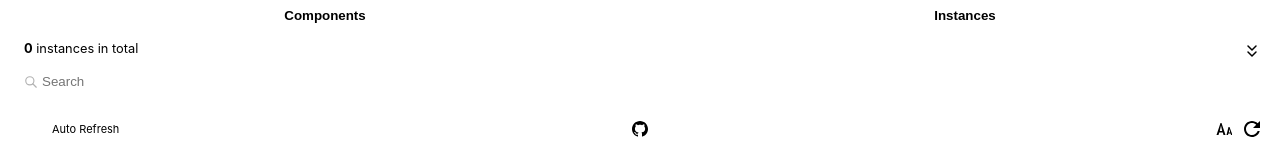
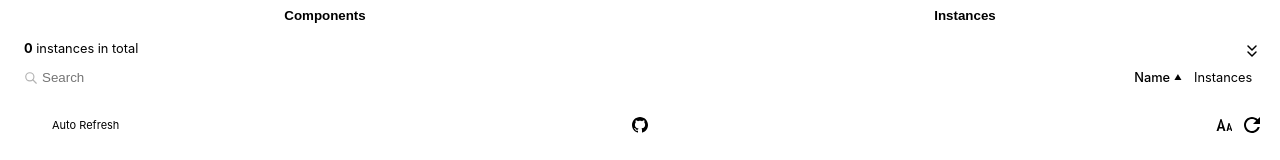
Before and after one commit to JonathanIlk/figma-components-manager-plugin, a Vue app: page / in a window 1280 px wide. Shown: the top 160 px of the page. Built offline with nearby package versions, Linux system fonts and the light colour scheme; the HTML template or start-up script is replaced by a standard one.

Commit message:
Add sorting possibility for components tab

```diff
--- a/frontend/src/App.vue
+++ b/frontend/src/App.vue
@@ -3,8 +3,34 @@
     <TabView class="main-tab-view">
       <template #Components>
           <ComponentsListHeader />
-          <SearchInput v-model="componentsSearch" class="standalone-search"/>
-          <ComponentsList :search-term="componentsSearch" />
+          <div class="components-filter-bar">
+            <SearchInput v-model="componentsSearch" class="half-width-search"/>
+            <div class="sort-buttons">
+              <div
+                class="sort-button subtle-text"
+                :class="{ active: componentsSortColumn === 'name' }"
+                @click="toggleComponentsSort('name')"
+                title="Sort by Name"
+              >
+                Name
+                <span class="sort-indicator" :class="{ 'visibility-hidden': componentsSortColumn !== 'name' }">
+                    {{ componentsSortDirection === 'asc' ? '▲' : '▼' }}
+                </span>
+              </div>
+              <div
+                class="sort-button subtle-text"
+                :class="{ active: componentsSortColumn === 'instances' }"
+                @click="toggleComponentsSort('instances')"
+                title="Sort by Instance Count"
+              >
+                Instances
+                <span class="sort-indicator" :class="{ 'visibility-hidden': componentsSortColumn !== 'instances' }">
+                    {{ componentsSortDirection === 'asc' ? '▲' : '▼' }}
+                </span>
+              </div>
+            </div>
+          </div>
+          <ComponentsList :config="componentsListConfig" />
       </template>
       <template #Instances>
           <SearchInput v-model="instancesSearch" class="standalone-search"/>
@@ -17,14 +43,14 @@
 </template>
 
 <script lang="ts">
-import { defineComponent, ref } from 'vue';
+import { defineComponent, ref, computed } from 'vue';
 import TabView from './components/common/TabView.vue';
 import ComponentsListHeader from './components/components-tab/ComponentsListHeader.vue';
 import SearchInput from './components/common/SearchInput.vue';
-import ComponentsList from './components/components-tab/ComponentsList.vue';
 import InstancesList from './components/instances-tab/InstancesList.vue';
 import SettingsBar from './components/SettingsBar.vue';
 import ResizeCorner from './components/ResizeCorner.vue';
+import ComponentsList, {ComponentListConfig} from "./components/components-tab/ComponentsList.vue";
 
 export default defineComponent({
   name: 'App',
@@ -41,9 +67,32 @@ export default defineComponent({
     const componentsSearch = ref('');
     const instancesSearch = ref('');
 
+    // Sort state
+    const componentsSortColumn = ref<'name' | 'instances'>('name');
+    const componentsSortDirection = ref<'asc' | 'desc'>('asc');
+
+    const componentsListConfig = computed((): ComponentListConfig => ({
+      searchTerm: componentsSearch.value,
+      sortColumn: componentsSortColumn.value,
+      sortDirection: componentsSortDirection.value,
+    }));
+
+    const toggleComponentsSort = (column: 'name' | 'instances') => {
+      if (componentsSortColumn.value === column) {
+        componentsSortDirection.value = componentsSortDirection.value === 'asc' ? 'desc' : 'asc';
+      } else {
+        componentsSortColumn.value = column;
+        componentsSortDirection.value = 'asc';
+      }
+    };
+
     return {
       componentsSearch,
-      instancesSearch
+      instancesSearch,
+      componentsSortColumn,
+      componentsSortDirection,
+      componentsListConfig,
+      toggleComponentsSort
     };
   }
 });
@@ -61,4 +110,48 @@ export default defineComponent({
   flex: 1;
   min-height: 0; /* Important for nested flex scrolling */
 }
+
+.components-filter-bar {
+  display: flex;
+  align-items: center;
+  gap: 16px;
+  margin-bottom: 8px;
+
+  .half-width-search {
+    flex: 0 0 50%;
+  }
+
+  .sort-buttons {
+    display: flex;
+    width: 100%;
+    justify-content: flex-end;
+    gap: 12px;
+
+    .sort-button {
+      cursor: pointer;
+      display: flex;
+      align-items: center;
+      gap: 4px;
+      user-select: none;
+      transition: color 0.2s;
+
+      &.active {
+        color: var(--figma-color-text);
+        font-weight: 500;
+      }
+
+      &:hover {
+        color: var(--figma-color-text);
+      }
+
+      .sort-indicator {
+        font-size: 0.6em;
+      }
+
+      .visibility-hidden {
+        visibility: hidden;
+      }
+    }
+  }
+}
 </style>
--- a/frontend/src/components/components-tab/ComponentsList.vue
+++ b/frontend/src/components/components-tab/ComponentsList.vue
@@ -9,9 +9,15 @@
 </template>
 
 <script lang="ts">
-import { defineComponent, computed } from 'vue';
+import { defineComponent, computed, PropType } from 'vue';
 import { FrontendStateService } from '../../frontend-state-service';
 import ComponentInfo from './ComponentInfo.vue';
+
+export interface ComponentListConfig {
+  searchTerm: string;
+  sortColumn: 'name' | 'instances';
+  sortDirection: 'asc' | 'desc';
+}
 
 export default defineComponent({
   name: 'ComponentsList',
@@ -19,9 +25,9 @@ export default defineComponent({
     ComponentInfo
   },
   props: {
-    searchTerm: {
-      type: String,
-      default: ''
+    config: {
+      type: Object as PropType<ComponentListConfig>,
+      required: true
     }
   },
   setup(props) {
@@ -29,11 +35,40 @@ export default defineComponent({
 
     const filteredComponents = computed(() => {
       const components = Object.values(scanResultsManager.state.scanResults.components);
-      if (!props.searchTerm) {
-        return components;
+
+      let result = components;
+
+      if (props.config.searchTerm) {
+        const lowerSearch = props.config.searchTerm.toLowerCase();
+        result = result.filter(c => c.searchTerm.toLowerCase().includes(lowerSearch));
       }
-      const lowerSearch = props.searchTerm.toLowerCase();
-      return components.filter(c => c.searchTerm.toLowerCase().includes(lowerSearch));
+
+      const { sortColumn, sortDirection } = props.config;
+
+      return result.sort((a, b) => {
+        let valA: string | number = 0;
+        let valB: string | number = 0;
+
+        if (sortColumn === 'name') {
+           valA = a.displayName;
+           valB = b.displayName;
+        } else if (sortColumn === 'instances') {
+           // Calculate total instances (component instances + variant instances)
+           const countA = a.instances.length + a.variants.reduce((sum, v) => sum + v.instances.length, 0);
+           const countB = b.instances.length + b.variants.reduce((sum, v) => sum + v.instances.length, 0);
+           valA = countA;
+           valB = countB;
+        }
+
+        let comparison = 0;
+        if (typeof valA === 'number' && typeof valB === 'number') {
+            comparison = valA - valB;
+        } else {
+            comparison = String(valA).localeCompare(String(valB), undefined, { numeric: true });
+        }
+
+        return sortDirection === 'asc' ? comparison : -comparison;
+      });
     });
 
     return {
--- a/frontend/src/frontend-state-service.ts
+++ b/frontend/src/frontend-state-service.ts
@@ -82,6 +82,10 @@ export class FrontendStateService {
             if (!this.state.scanResults.instancesMap[instanceDto.mainComponentNodeId]) {
                 this.state.scanResults.instancesMap[instanceDto.mainComponentNodeId] = [];
             }
+            if(this.state.scanResults.instancesMap[instanceDto.mainComponentNodeId].some(instance => instance.nodeId === instanceDto.nodeId)) {
+                // Already exists, skip
+                continue;
+            }
             this.state.scanResults.instancesMap[instanceDto.mainComponentNodeId].push(ScannedInstance.fromDto(instanceDto));
         }
 
```
